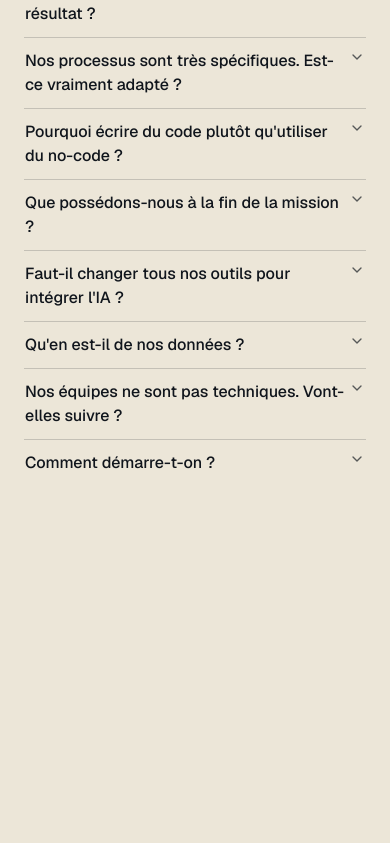
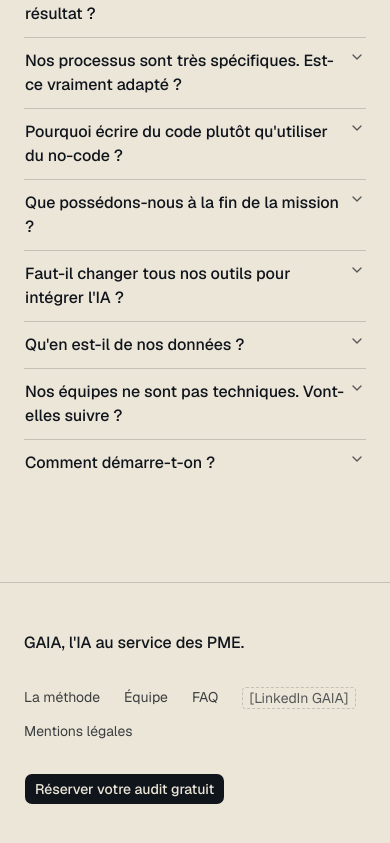
Before and after one commit to Neta02/gaia-site, a Next.js app: page / in a window 390 px wide. Shown: the part 6750-7593 px from the top of the page. Before the commit the page ends 7332 px from the top, so only its background shows below. Built offline with nearby package versions, Linux system fonts and the light colour scheme.

Commit message:
feat: section footer
Co-Authored-By: Claude Opus 4.8 <noreply@anthropic.com>

```diff
--- a/src/app/page.tsx
+++ b/src/app/page.tsx
@@ -8,6 +8,7 @@ import { Avantages } from "@/components/sections/avantages";
 import { Equipe } from "@/components/sections/equipe";
 import { CtaBloc } from "@/components/sections/cta";
 import { Faq } from "@/components/sections/faq";
+import { SiteFooter } from "@/components/sections/site-footer";
 
 export const metadata: Metadata = {
   title: "GAIA | Audit, automatisation et formation IA pour les PME",
@@ -28,6 +29,7 @@ export default function Home() {
         <CtaBloc />
         <Faq />
       </main>
+      <SiteFooter />
     </>
   );
 }
--- /dev/null
+++ b/src/components/sections/site-footer.tsx
@@ -0,0 +1,56 @@
+import { Button } from "@/components/ui/button";
+
+export function SiteFooter() {
+  return (
+    <footer className="border-t border-border bg-background">
+      <div className="mx-auto flex max-w-[var(--content-max)] flex-col gap-8 px-[var(--content-gutter)] py-12 md:flex-row md:items-start md:justify-between">
+        <p className="text-base font-medium">GAIA, l&apos;IA au service des PME.</p>
+
+        <nav
+          aria-label="Navigation de pied de page"
+          className="flex flex-wrap gap-x-6 gap-y-3 text-sm"
+        >
+          <a
+            href="#methode"
+            className="text-foreground/80 transition-colors hover:text-foreground"
+          >
+            La méthode
+          </a>
+          <a
+            href="#equipe"
+            className="text-foreground/80 transition-colors hover:text-foreground"
+          >
+            Équipe
+          </a>
+          <a
+            href="#faq"
+            className="text-foreground/80 transition-colors hover:text-foreground"
+          >
+            FAQ
+          </a>
+          {/* TODO (sous-tâche 7 / données) : URL LinkedIn GAIA réelle à câbler */}
+          <a
+            href="#"
+            className="rounded border border-dashed border-border px-1.5 text-muted-foreground transition-colors hover:text-foreground"
+          >
+            [LinkedIn GAIA]
+          </a>
+          {/* TODO : page Mentions légales à créer et à câbler */}
+          <a
+            href="#"
+            className="text-foreground/80 transition-colors hover:text-foreground"
+          >
+            Mentions légales
+          </a>
+        </nav>
+
+        <div>
+          {/* TODO (sous-tâche 7) : câbler le lien de prise de rendez-vous */}
+          <Button asChild>
+            <a href="#">Réserver votre audit gratuit</a>
+          </Button>
+        </div>
+      </div>
+    </footer>
+  );
+}
```
